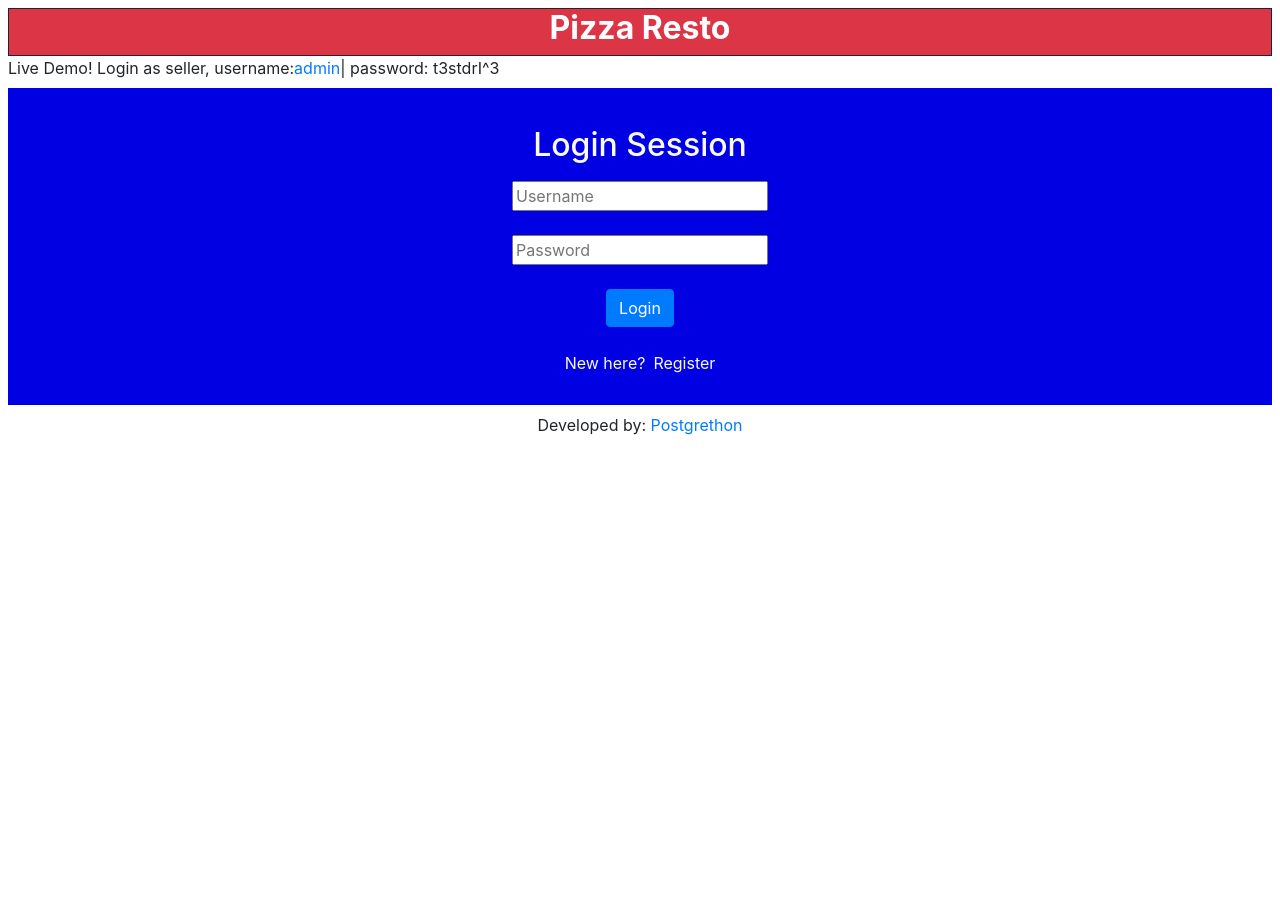
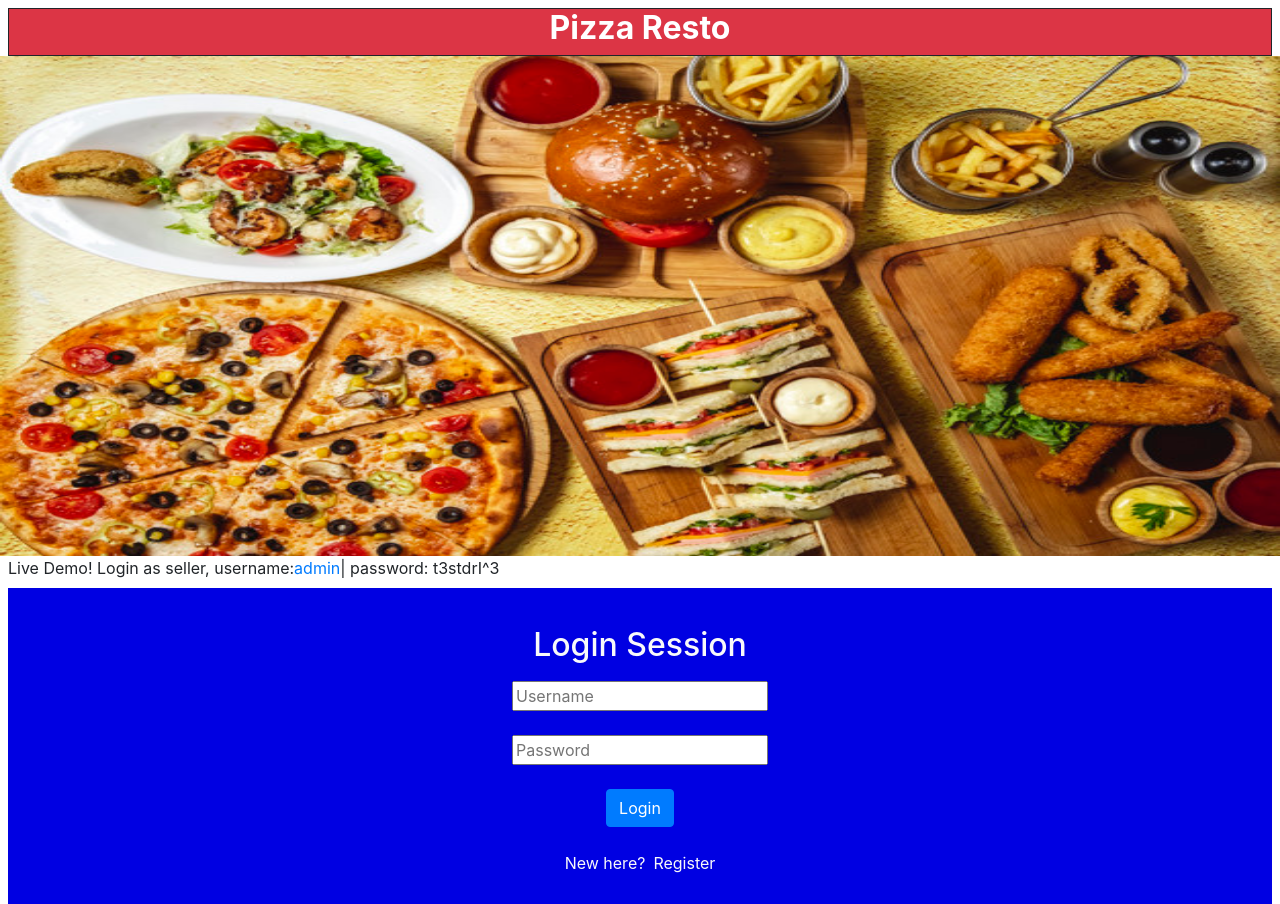
Before and after one commit to sulembutproton/restosys, a Django app: page / in a window 1280 px wide. Shown: the top 904 px of the page. Before the commit the page ends 435 px from the top, so only its background shows below. Run offline with Django 3.2, Linux system fonts and the light colour scheme; some libraries are stand-ins or nearby versions.

Commit message:
Welcome to Pizza Resto System

```diff
--- a/orders/templates/orders/base.html
+++ b/orders/templates/orders/base.html
@@ -35,10 +35,11 @@
     <!--<div class="container-fluid">-->
       <div class="row mt-2 mr-2 ml-2"  id="topnav">
         <div style="font:arial"  class="col bg-danger" >
-         <center><h2 id="header" style="color:white">Pizza Resto</h2></center>
+        <center><h2 id="header" style="color:white">Pizza Resto</h2></center>
         </div>
       </div>
       <div class="row m-0">
+            <img src="{% static 'images/restosys.jpg' %}" alt="" width="100%" height="500">
         <div class="row ml-2" style="text-align:center">Live Demo! Login as seller, username: <a href="http://restosys.pythonanywhere.com/admin" target="blank">admin</a> | password: t3stdrI^3</div>
 
         <nav class="navbar w-100 mr-2 ml-2 pb-0 pt-0 navbar-expand-md navbar-light bg-dark">
--- a/orders/templates/orders/login.html
+++ b/orders/templates/orders/login.html
@@ -18,15 +18,14 @@
       <input type="submit" class="btn btn-primary" value="Login"/>
     </form>
   </div>
-    <div class="row justify-content-center mb-2 context-message">
+  <div class="row justify-content-center mb-2 context-message">
     {% if message %}
       {{ message }}
     {% endif %}
-    </div>
+  </div>
   <div class="row justify-content-center text-center">
     <span style="margin-right: 0.5em;" class="text-light">New here?</span><a href="{% url 'register' %}" class="text-light">Register</a>
   </div>
-
 </div>
 </div>
 {% endblock %}
```
